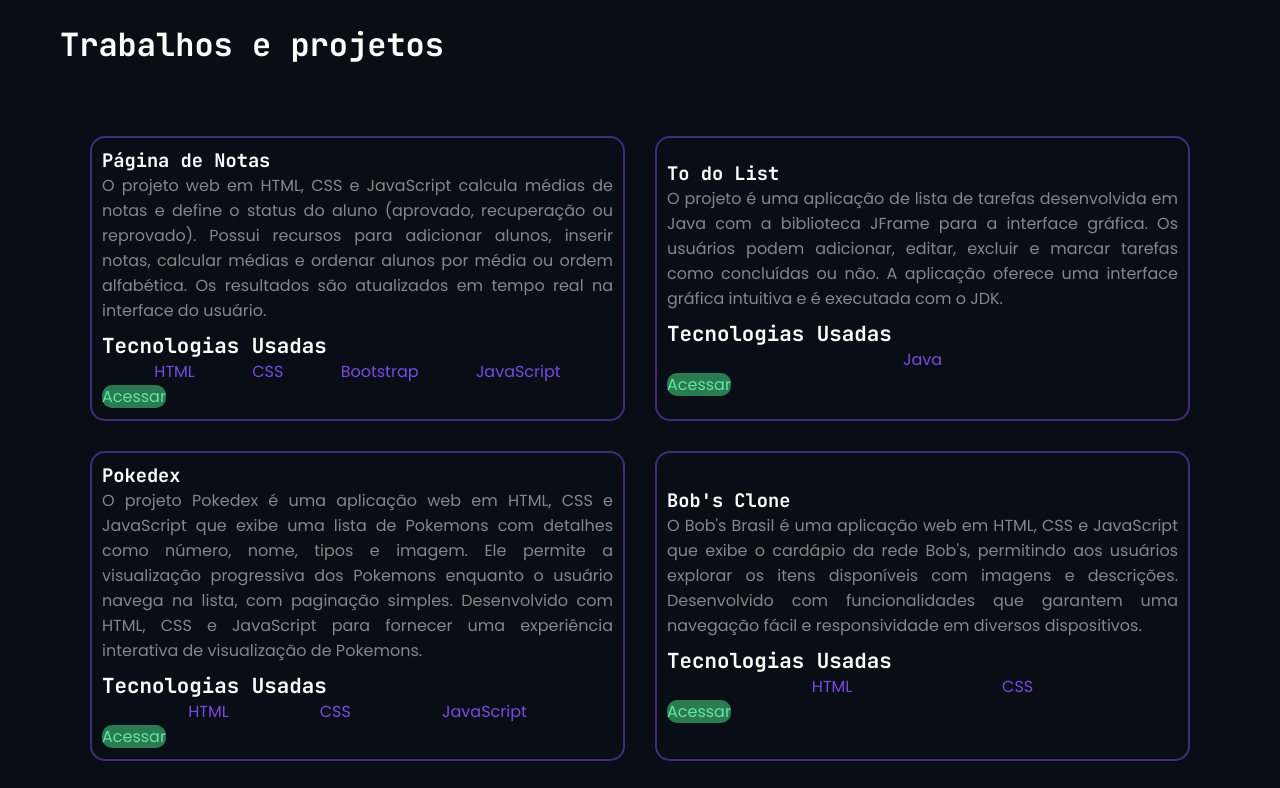
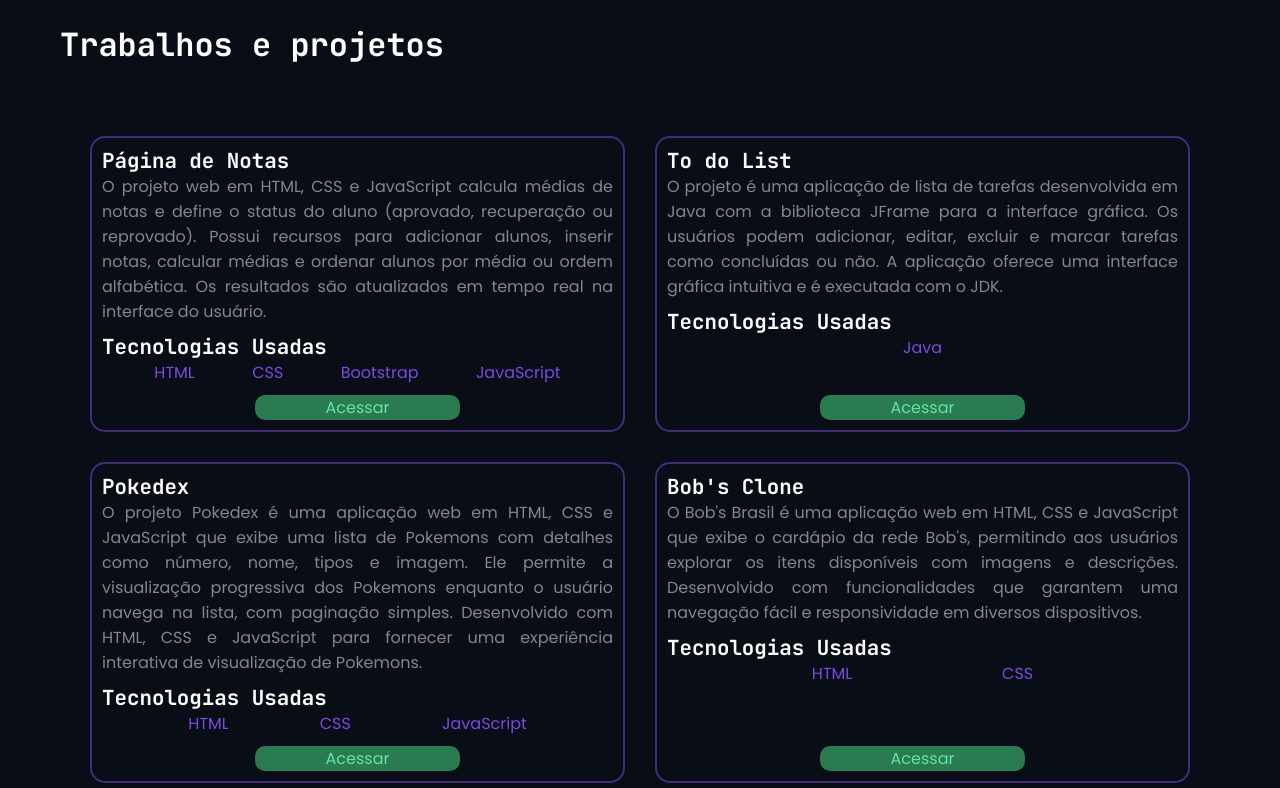
Before and after one commit to JoaoVGomees/professional-portfolio, a plain HTML site: page index.html in a window 1280 px wide. Shown: the part 1339-2127 px from the top of the page. Drawn offline with Linux system fonts and the light colour scheme.

Commit message:
feat: edit styles.css

```diff
--- a/src/styles/styles.css
+++ b/src/styles/styles.css
@@ -123,11 +123,14 @@ p {
     font-weight: 600;
     border-radius: 15px;
     border: 1px solid #422C7C;
+    transition: all 200ms ease;
+
 }
 
 .zap a:hover {
     color: white;
     background-color: #422C7C;
+    transform: scale(1.02);
 }
 
 #sobre-mim-main {
@@ -156,7 +159,7 @@ p {
 }
 
 .projeto {
-    padding: 10px;
+    padding: 0 10px;
     display: flex;
     flex-direction: column;
     justify-content: center;
@@ -175,7 +178,7 @@ p {
     gap: 5px;
 }
 
-.projeto h4 {
+.projeto h4, h3 {
     margin-top: 9px;
     font-size: 1.3rem;
 }
@@ -184,13 +187,21 @@ p {
     color: #7b4ae2;
 }
 
+.projeto .teste {
+    height: 100%;
+    display: flex;
+    align-items: flex-end;
+}
+
 .projeto a {
     margin: 10px auto;
     width: 40%;
     text-align: center;
+    align-items: flex-end;
     border-radius: 10px;
     color: #66e4a1;
     background-color: #2a7a52;
+    transition: all 200ms ease;
 }
 
 .projeto a:hover {
```
